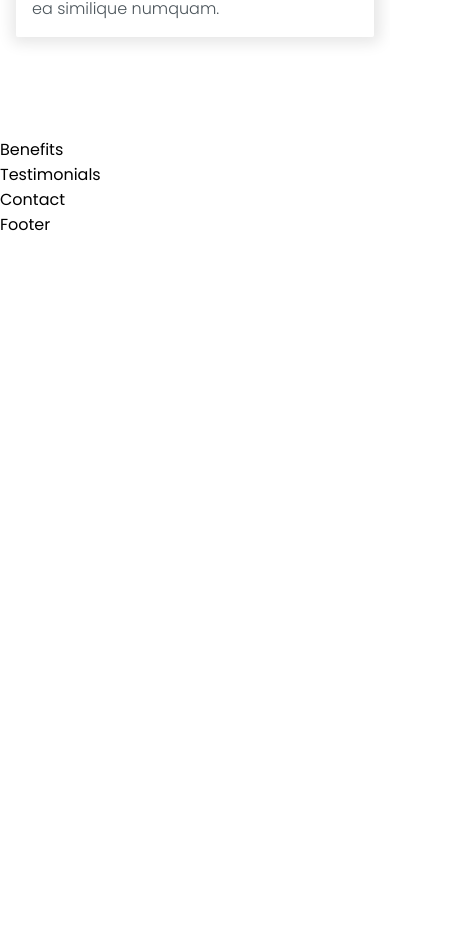
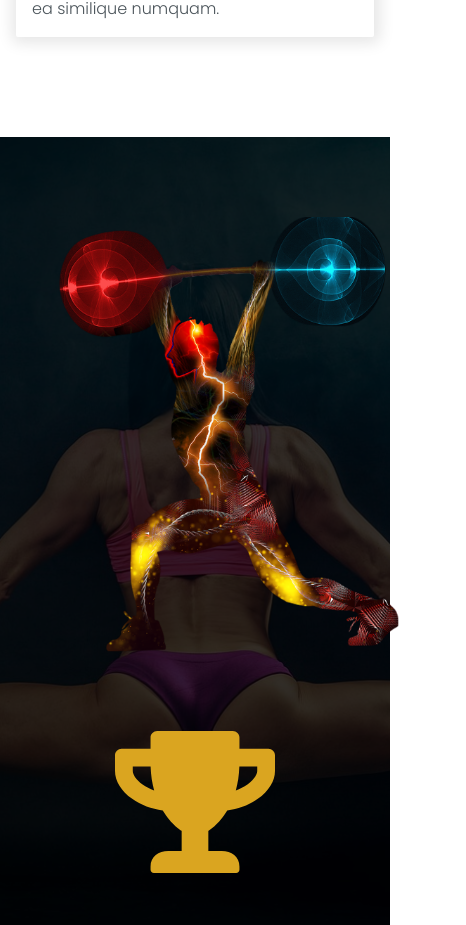
Before and after one commit to adrjmiranda/strong-body, a React (Vite) app: page / in a window 390 px wide. Shown: the part 4071-4996 px from the top of the page, 466 px wide, since content can reach past the window. Before the commit the page ends 4308 px from the top, so only its background shows below. Built offline with nearby package versions, Linux system fonts and the light colour scheme.

Commit message:
chore: added benefits area

```diff
--- a/src/components/benefits/index.tsx
+++ b/src/components/benefits/index.tsx
@@ -3,8 +3,64 @@ import { FunctionComponent, ReactNode } from 'react';
 // Style
 import style from './style.module.scss';
 
+// Images
+import HeroBg from '../../assets/img/hero-bg.jpg';
+import GymHero from '../../assets/img/gym-hero.png';
+
+// Icons
+import { FaTrophy } from 'react-icons/fa';
+import { FaHeartPulse } from 'react-icons/fa6';
+
 const Benefits: FunctionComponent = (): ReactNode => {
-	return <div>Benefits</div>;
+	return (
+		<div
+			className={style.benefits}
+			style={{
+				backgroundImage:
+					'linear-gradient(rgba(0, 0, 0, .8), rgba(0, 0, 0, .8)), url(' +
+					HeroBg +
+					')',
+			}}
+		>
+			<div className='wrapper'>
+				<div className={style.content}>
+					<div className={style.img}>
+						<img src={GymHero} alt='Gym Hero' />
+					</div>
+					<div className={style.info}>
+						<div className={style.item}>
+							<div className={style.icon}>
+								<FaTrophy />
+							</div>
+							<div className={style.text}>
+								<h4>Earn certificate</h4>
+								<p>
+									Lorem ipsum dolor sit amet, consectetur adipisicing elit.
+									Natus amet harum sint commodi odio repellendus reprehenderit
+									quasi dolor illo aliquid labore cupiditate ducimus, cumque
+									asperiores corporis placeat dolore dolorum deleniti.
+								</p>
+							</div>
+						</div>
+						<div className={style.item}>
+							<div className={style.icon}>
+								<FaHeartPulse />
+							</div>
+							<div className={style.text}>
+								<h4>Improve your health</h4>
+								<p>
+									Lorem ipsum dolor sit amet consectetur adipisicing elit.
+									Mollitia optio quis at repellendus, facere porro omnis, rem,
+									iusto dicta rerum alias dignissimos ut! Cumque reiciendis
+									nulla nihil modi labore exercitationem.
+								</p>
+							</div>
+						</div>
+					</div>
+				</div>
+			</div>
+		</div>
+	);
 };
 
 export default Benefits;
--- a/src/components/benefits/style.module.scss
+++ b/src/components/benefits/style.module.scss
@@ -1 +1,101 @@
 @import '../../sass/base.scss';
+
+.benefits {
+	background-repeat: no-repeat;
+	background-attachment: fixed;
+	background-size: cover;
+	background-position: center;
+	padding: 80px 0;
+
+	.content {
+		display: flex;
+		gap: 3rem;
+
+		.img {
+			flex: 50%;
+
+			img {
+				height: 450px;
+			}
+		}
+
+		.info {
+			flex: 50%;
+			color: $snow_white;
+			display: flex;
+			gap: 5rem;
+			flex-direction: column;
+
+			.item {
+				display: flex;
+				gap: 2rem;
+
+				.icon {
+					svg {
+						font-size: 5rem;
+					}
+				}
+
+				.text {
+					display: flex;
+					flex-direction: column;
+					gap: 1rem;
+
+					h4 {
+						font-size: $fs_medium;
+						text-transform: capitalize;
+						font-weight: $fw_medium;
+					}
+
+					p {
+						font-weight: $fw_small;
+						color: $neutral_light_gray;
+						text-align: justify;
+						line-height: 1.8;
+					}
+				}
+
+				&:nth-child(1) {
+					.icon {
+						svg {
+							color: goldenrod;
+						}
+					}
+				}
+
+				&:nth-child(2) {
+					.icon {
+						svg {
+							color: crimson;
+						}
+					}
+				}
+			}
+		}
+
+		@media screen and (max-width: 1024px) {
+			flex-direction: column;
+			text-align: center;
+
+			.info {
+				.item {
+					align-items: center;
+
+					.icon {
+						svg {
+							font-size: 10rem;
+						}
+					}
+				}
+			}
+		}
+
+		@media screen and (max-width: 576px) {
+			.info {
+				.item {
+					flex-direction: column;
+				}
+			}
+		}
+	}
+}
--- a/src/sass/_variables.scss
+++ b/src/sass/_variables.scss
@@ -4,7 +4,7 @@
 /* Colors */
 $deep_night_blue: #0f1322;
 $steel_grey: #4b545a;
-$neutral_light_gray: #e5e5e5;
+$neutral_light_gray: #efefef;
 $snow_white: #f9f9f9;
 $midnight_navy: #282e4e;
 $shadowy_indigo: #4b4f76;
```
